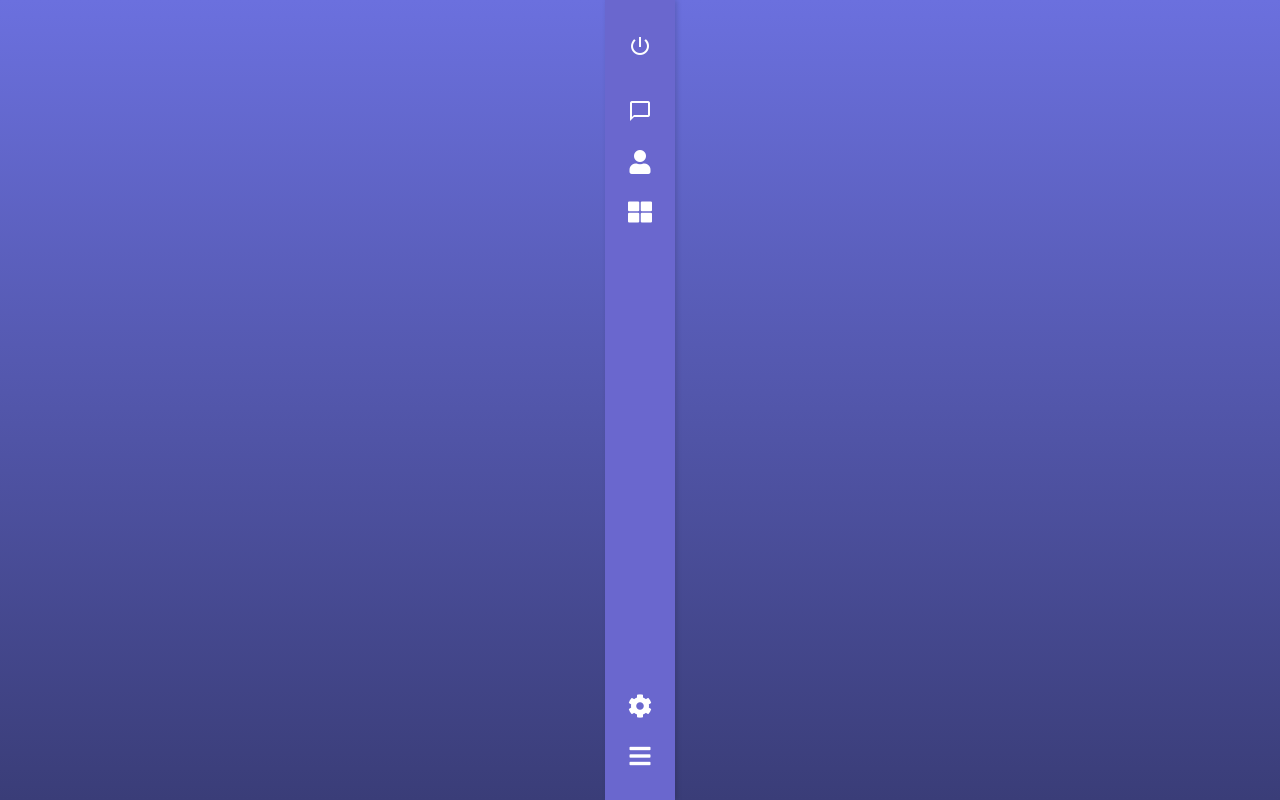
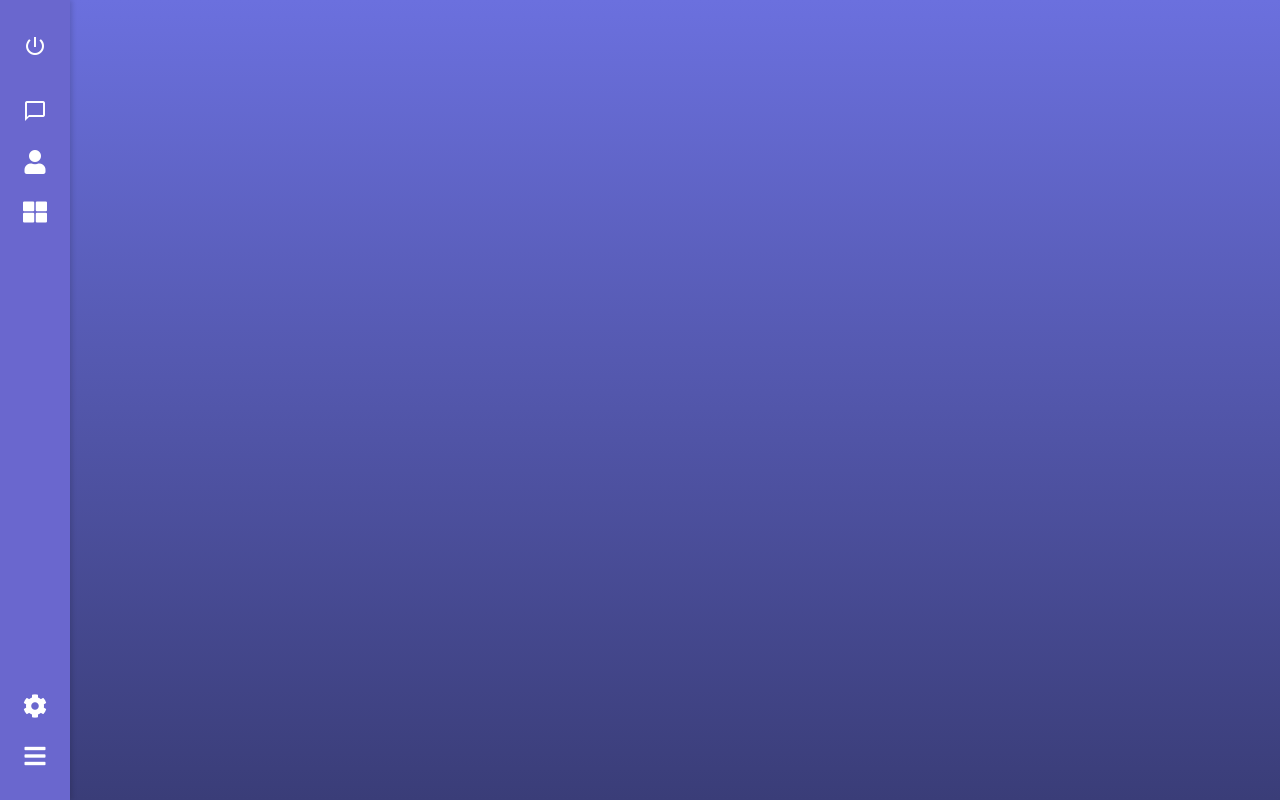
Before and after one commit to rcajazeira/ChatAppUI_Design, a website built with Vite: page index.html in a window 1280 px wide. Built offline with nearby package versions, Linux system fonts and the light colour scheme.

Commit message:
barra lateral no seu lugar

```diff
--- a/style.css
+++ b/style.css
@@ -23,6 +23,7 @@ main {
   width: 100%;
   height: 100vh;
   margin: 0;
+  margin-right: 100%;
 }
 
 .barra-lateral {
```
